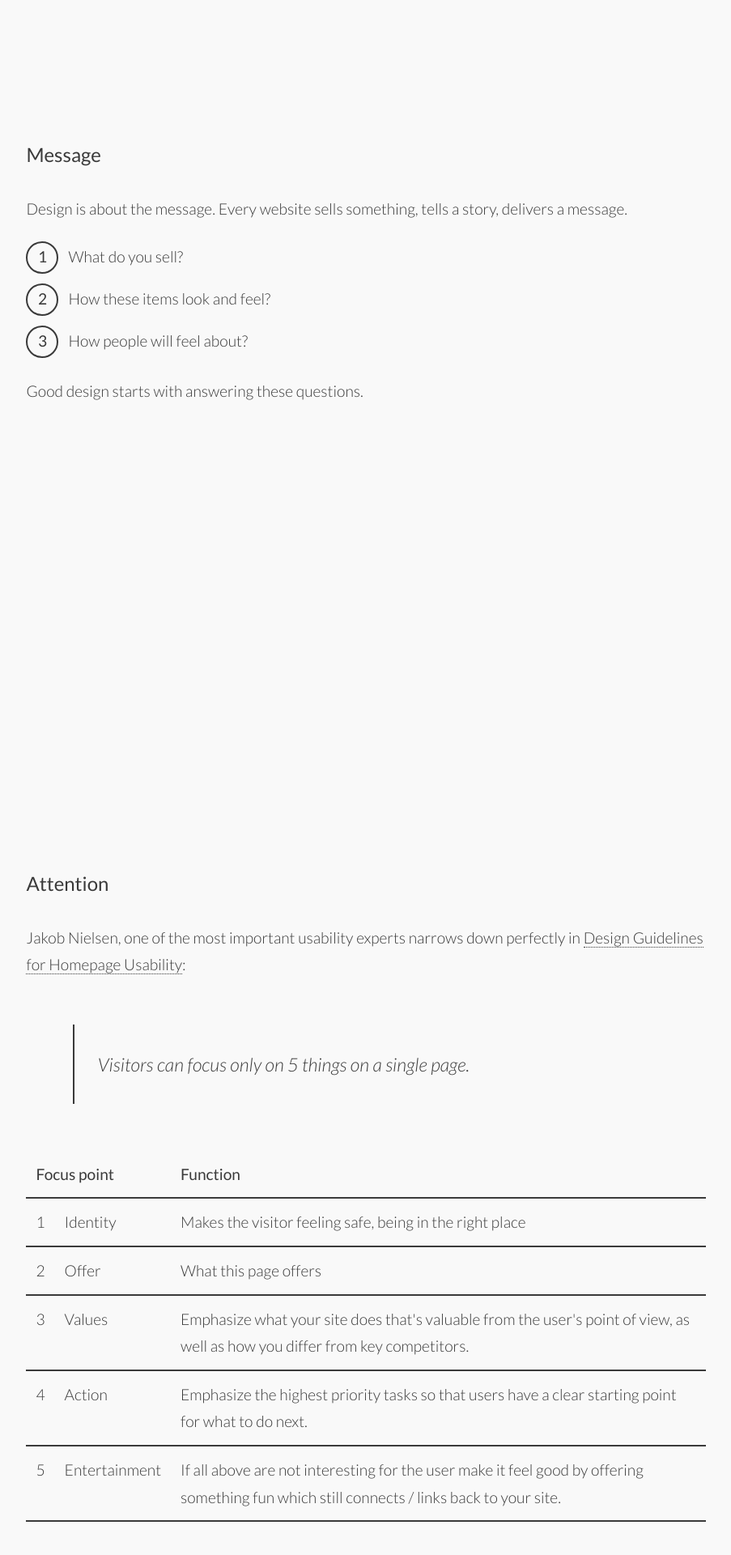
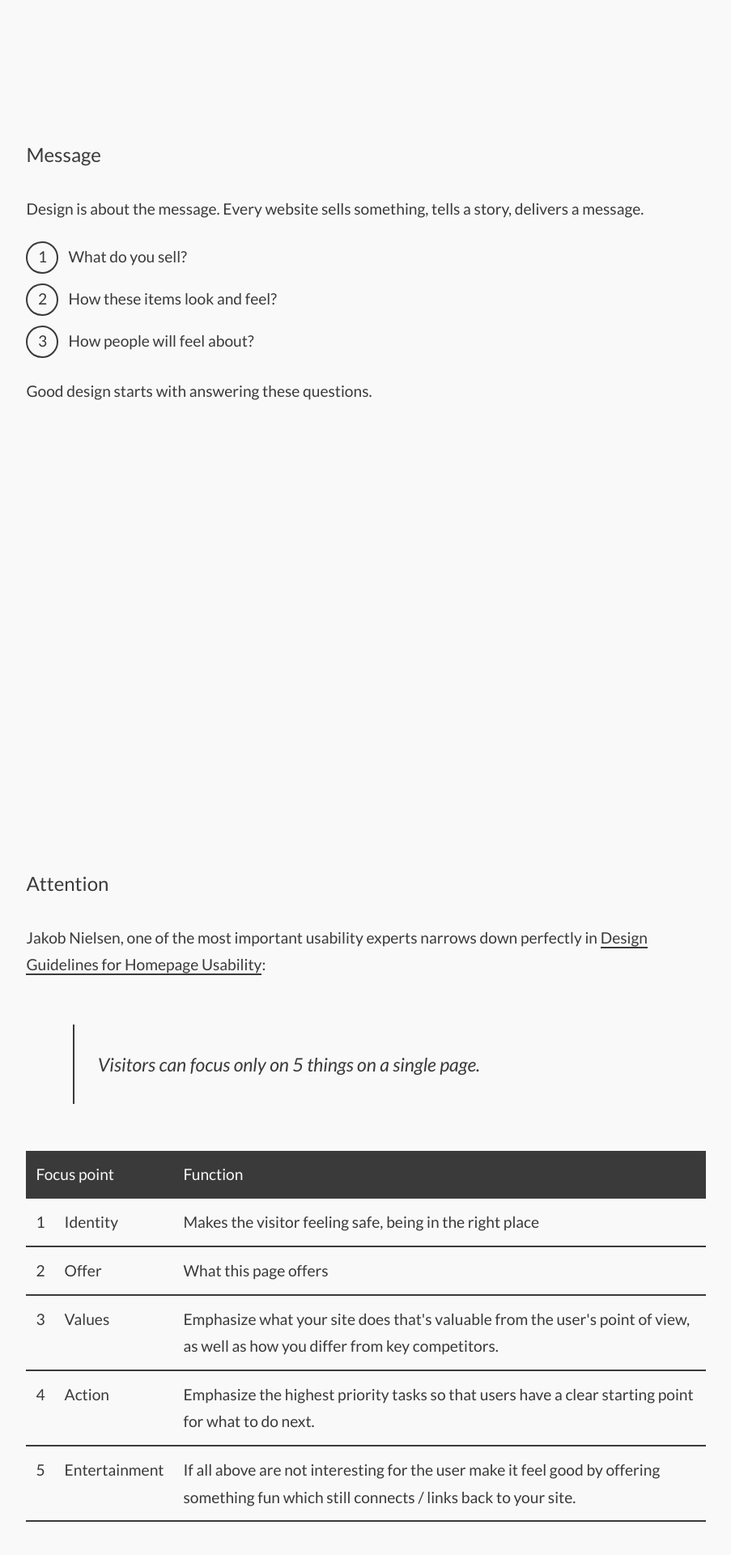
Before and after one commit to metamn/perfect, a Jekyll site: the page built from index.html, in a window 1280 px wide. Shown: the part 1155-3075 px from the top of the page at 81% size, without its empty margins (212-1115 px from the left). Built offline with Jekyll 4.4.1, drawn with Linux system fonts in a browser that asks for light colours; nearby versions of some CDN libraries.

Commit message:
Typography made stronger

```diff
--- a/assets/screen.css
+++ b/assets/screen.css
@@ -99,10 +99,8 @@ article, aside, details, figcaption, figure, footer, header, hgroup, menu, nav,
 /* The single styling is the default underline */
 /* Long text like posts, with enhanced readability */
 /* Invert colors */
-body { font-size: 100%; line-height: 1.25; background: #f9f9f9; color: #3a3a3a; font-family: 'Lato', sans-serif; font-weight: 300; }
-body td { font-weight: 300; }
-body ol li:before { font-weight: 400; }
-body a { color: #3a3a3a; text-decoration: none; border-bottom: 1px dotted; }
+body { font-size: 100%; line-height: 1.25; background: #f9f9f9; color: #3a3a3a; font-family: 'Lato', sans-serif; }
+body a { color: #3a3a3a; text-decoration: none; border-bottom: 2px solid; }
 body a { color: #3a3a3a; border-bottom: none; }
 body .container { /* Headings ---------------------------------------------------------------------------
 */ /*  - 'Traditional in em' scheme from http://lamb.cc/typograph/ - They don't differ by size but decoration
@@ -121,7 +119,7 @@ body .container { /* Headings --------------------------------------------------
 */ }
 body .container h1, body .container h2, body .container h3 { font-size: 1.5em; padding: 1.45833em 0; }
 body .container h4, body .container h5, body .container h6 { font-size: 1.16667em; padding: 1.51785em 0; }
-body .container h1 { font-weight: 400; }
+body .container h2 { font-weight: 300; }
 body .container h3 { font-variant: small-caps; }
 body .container #header hgroup h1 { padding: 0; }
 body .container #header hgroup h1 + h2 { padding: 1.25em 0; }
@@ -139,6 +137,7 @@ body .container dl dd + dt { margin-top: 2.5em; }
 body .container table { margin: 1.25em 0 2.5em; }
 body .container table tbody { border-top: 2px solid; border-bottom: 2px solid; }
 body .container table td, body .container table th, body .container table tr { text-align: left; vertical-align: top; padding: 0.625em; }
+body .container table th { color: #f9f9f9; background: #3a3a3a; }
 body .container table td { border-bottom: 2px solid; }
 body .container em, body .container i { font-style: italic; }
 body .container strong, body .container b { font-weight: bold; }
@@ -165,7 +164,7 @@ html body .container section { position: relative; background-position: top cent
 
 html body .container section { width: 80.902%; margin-left: 19.098%; }
 html body .container section article { max-width: 43.75em; /* 700px; */ line-height: 1.75; font-size: larger; }
-html body .container section article a { color: #3a3a3a; text-decoration: none; border-bottom: 1px dotted; }
+html body .container section article a { color: #3a3a3a; text-decoration: none; border-bottom: 2px solid; }
 html body .container section #navigation { width: 100%; float: left; width: auto; }
 html body .container section #navigation h3, html body .container section #navigation div { display: none; }
 html body .container section #navigation ul li { cursor: pointer; /* The home button is removed from navigation list, it i shown only in the menu */ }
--- a/assets/typography.css
+++ b/assets/typography.css
@@ -1,9 +1,9 @@
 /*
 Syntax error: Undefined variable: "$background".
-        on line 80 of /home/cs/work/perfect/assets/typography.scss
+        on line 67 of /home/cs/work/perfect/assets/typography.scss
 
 Backtrace:
-/home/cs/work/perfect/assets/typography.scss:80
+/home/cs/work/perfect/assets/typography.scss:67
 /var/lib/gems/1.9.1/gems/sass-3.2.9/lib/sass/script/variable.rb:49:in `_perform'
 /var/lib/gems/1.9.1/gems/sass-3.2.9/lib/sass/script/node.rb:40:in `perform'
 /var/lib/gems/1.9.1/gems/sass-3.2.9/lib/sass/tree/visitors/perform.rb:298:in `visit_prop'
@@ -74,4 +74,4 @@ Backtrace:
 body:before {
   white-space: pre;
   font-family: monospace;
-  content: "Syntax error: Undefined variable: \"$background\".\A         on line 80 of /home/cs/work/perfect/assets/typography.scss"; }
+  content: "Syntax error: Undefined variable: \"$background\".\A         on line 67 of /home/cs/work/perfect/assets/typography.scss"; }
```
Also changed, not shown: assets/typography.scss (+7 -16 lines), 3 other files.
